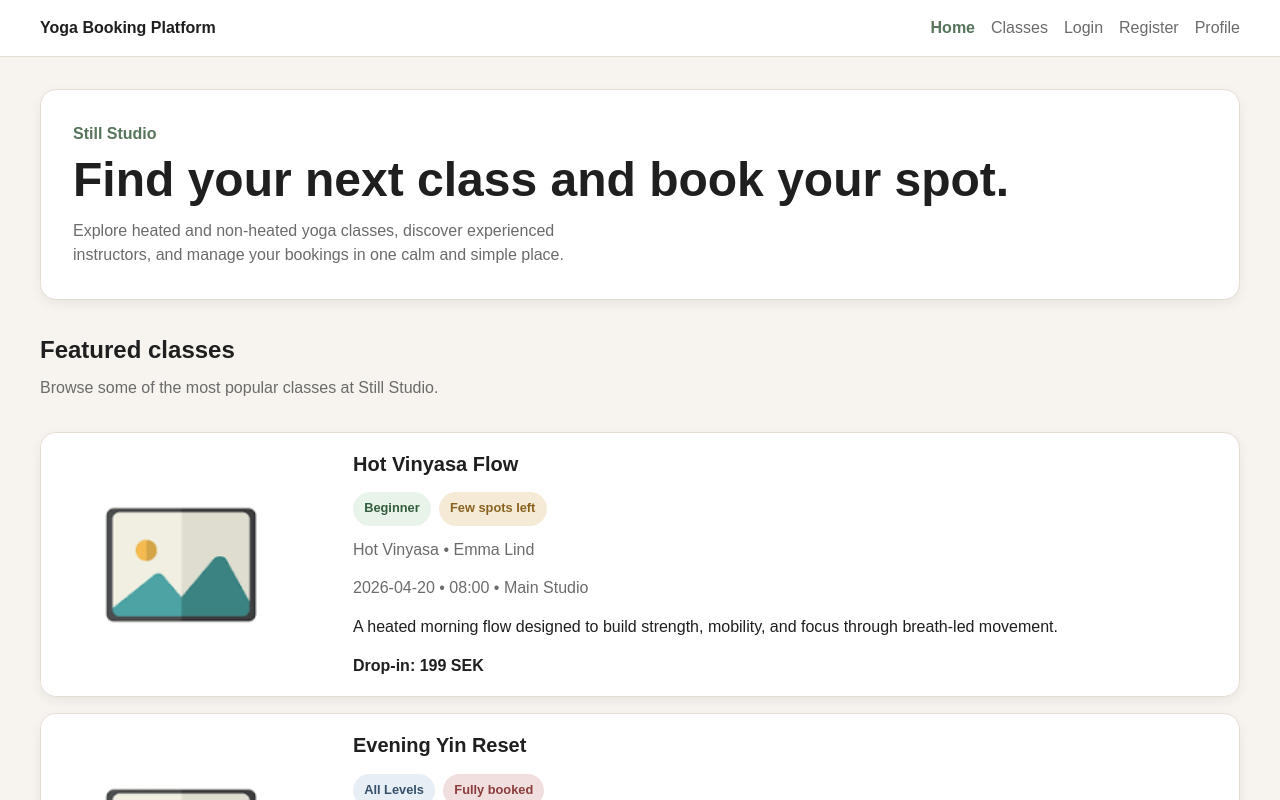
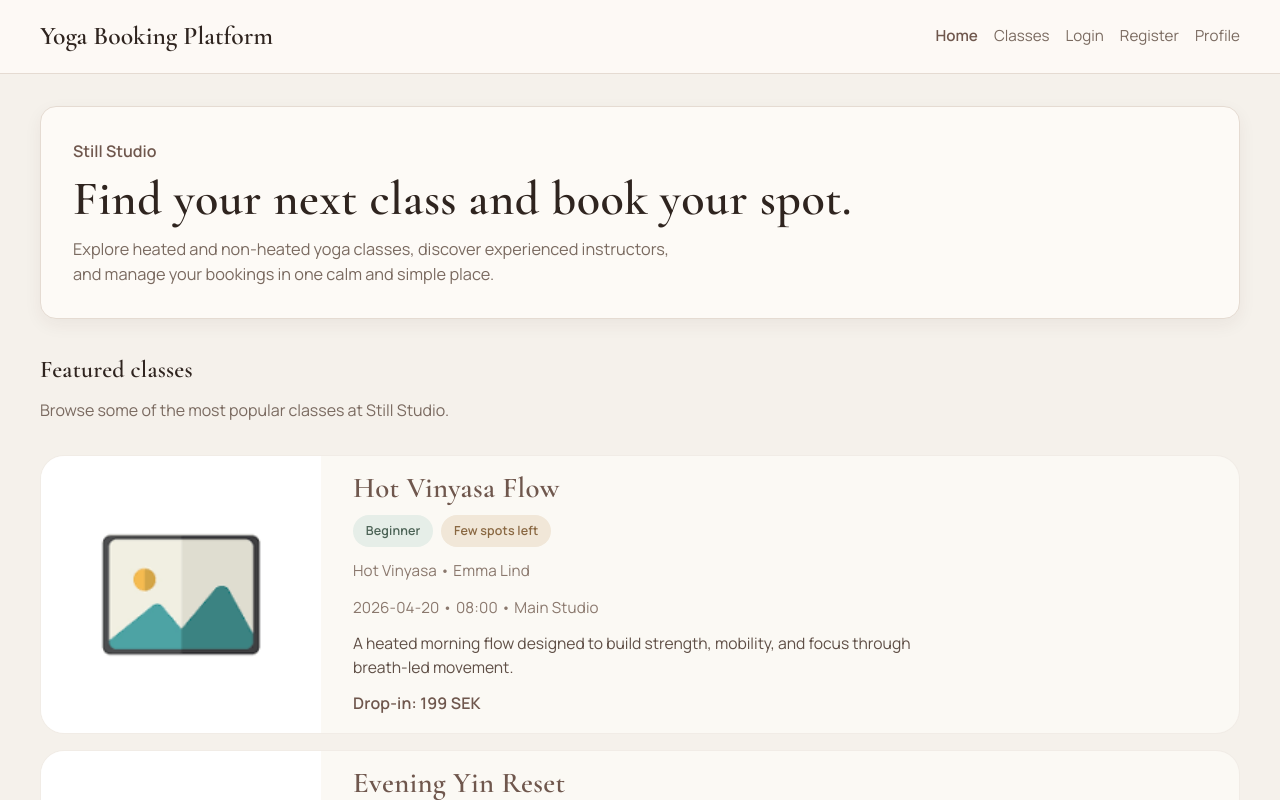
Before and after one commit to JennAnd/yoga-booking-platform, a React (Vite) app: page / in a window 1280 px wide. Shown: the top 800 px of the page. Built offline with nearby package versions, Linux system fonts and the light colour scheme.

Commit message:
style: refine typography and visual direction across the app

```diff
--- a/src/components/ui/ui.css
+++ b/src/components/ui/ui.css
@@ -136,41 +136,42 @@
   align-items: center;
   justify-content: center;
   min-height: 32px;
-  padding: 0.35rem 0.7rem;
+  padding: 0.35rem 0.8rem;
   border-radius: 999px;
-  font-size: 0.8rem;
+  font-size: 0.78rem;
   font-weight: 600;
+  letter-spacing: 0.01em;
   line-height: 1;
 }
 
 .ui-badge--beginner {
-  background-color: #e8f3ea;
-  color: #335c3d;
+  background-color: #e6eee8;
+  color: #4d6457;
 }
 
 .ui-badge--intermediate {
-  background-color: #f3ecd9;
-  color: #7a5a1f;
+  background-color: #efe5d8;
+  color: #7d5e3b;
 }
 
 .ui-badge--advanced {
-  background-color: #efe3e3;
-  color: #8a4040;
+  background-color: #efe3e1;
+  color: #8a5750;
 }
 
 .ui-badge--all-levels {
-  background-color: #e8eef5;
-  color: #36506b;
+  background-color: #ebe6e0;
+  color: #6d5e55;
 }
 
 .ui-badge--fully-booked {
-  background-color: #f1dede;
-  color: #8b3c3c;
+  background-color: #f1e1de;
+  color: #8b5752;
 }
 
 .ui-badge--few-spots {
-  background-color: #f5ead6;
-  color: #8a621f;
+  background-color: #f1e7d8;
+  color: #8a6842;
 }
 
 /* ---------------------------------- */
--- a/src/index.css
+++ b/src/index.css
@@ -1,20 +1,23 @@
+@import url("https://fonts.googleapis.com/css2?family=Cormorant+Garamond:wght@500;600;700&family=Manrope:wght@300;400;500;600&display=swap");
+
 /* ---------------------------------- */
 /* Design tokens                            */
 /* ---------------------------------- */
 
 :root {
-  --color-background: #f7f4ef;
-  --color-surface: #ffffff;
-  --color-surface-muted: #f1ece4;
-  --color-text: #1f1f1f;
-  --color-text-muted: #6b6b6b;
-  --color-primary: #6f8f72;
-  --color-primary-dark: #58745b;
-  --color-border: #e4ddd2;
-  --color-danger: #b85c5c;
-  --color-warning: #c08a3e;
+  --color-background: #f5f1eb;
+  --color-surface: #fdfaf6;
+  --color-surface-muted: #f2ebe3;
+  --color-text: #2f241f;
+  --color-text-muted: #7a6a60;
+  --color-primary: #8a6f63;
+  --color-primary-dark: #6f574d;
+  --color-border: #e5dbd2;
+  --color-danger: #a85d5d;
+  --color-warning: #b78a4a;
 
-  --font-family-base: Arial, sans-serif;
+  --font-family-base: "Manrope", Arial, sans-serif;
+  --font-family-heading: "Cormorant Garamond", Georgia, serif;
 
   --space-1: 0.25rem;
   --space-2: 0.5rem;
@@ -30,8 +33,8 @@
   --radius-lg: 1rem;
   --radius-xl: 1.5rem;
 
-  --shadow-sm: 0 4px 12px rgba(0, 0, 0, 0.06);
-  --shadow-md: 0 10px 30px rgba(0, 0, 0, 0.08);
+  --shadow-sm: 0 6px 18px rgba(60, 40, 30, 0.06);
+  --shadow-md: 0 14px 36px rgba(60, 40, 30, 0.1);
 
   --max-width: 1200px;
 }
@@ -65,7 +68,18 @@ body {
   font-family: var(--font-family-base);
   background-color: var(--color-background);
   color: var(--color-text);
-  line-height: 1.5;
+  line-height: 1.6;
+}
+
+h1,
+h2,
+h3,
+h4,
+h5,
+h6 {
+  font-family: var(--font-family-heading);
+  font-weight: 600;
+  letter-spacing: 0.01em;
 }
 
 img {
@@ -114,8 +128,9 @@ a {
 /* ---------------------------------- */
 
 .site-header {
-  background-color: var(--color-surface);
+  background-color: rgba(253, 250, 246, 0.92);
   border-bottom: 1px solid var(--color-border);
+  backdrop-filter: blur(10px);
 }
 
 .site-footer {
@@ -142,7 +157,10 @@ a {
 }
 
 .navbar__brand {
-  font-weight: 700;
+  font-family: var(--font-family-heading);
+  font-size: 1.6rem;
+  font-weight: 600;
+  color: var(--color-text);
 }
 
 .navbar__links {
@@ -153,6 +171,7 @@ a {
 
 .navbar__link {
   color: var(--color-text-muted);
+  font-size: 0.95rem;
   transition: color 0.2s ease;
 }
 
@@ -172,7 +191,7 @@ a {
 
 .page-placeholder {
   padding: var(--space-6);
-  background-color: var(--color-surface);
+  background-color: rgba(253, 250, 246, 0.88);
   border: 1px solid var(--color-border);
   border-radius: var(--radius-lg);
   box-shadow: var(--shadow-sm);
@@ -192,15 +211,16 @@ a {
 .class-card {
   display: grid;
   gap: var(--space-4);
-  background-color: var(--color-surface);
-  border: 1px solid var(--color-border);
-  border-radius: var(--radius-lg);
+  background-color: rgba(253, 250, 246, 0.82);
+  border: 1px solid rgba(111, 87, 77, 0.08);
+  border-radius: var(--radius-xl);
   overflow: hidden;
-  box-shadow: var(--shadow-sm);
+  box-shadow: none;
   transition:
     transform 0.2s ease,
     box-shadow 0.2s ease,
-    border-color 0.2s ease;
+    border-color 0.2s ease,
+    background-color 0.2s ease;
 }
 
 .class-card__image {
@@ -223,7 +243,9 @@ a {
 
 .class-card__title {
   margin: 0;
-  font-size: 1.25rem;
+  font-size: 1.8rem;
+  line-height: 1.08;
+  color: var(--color-primary-dark);
 }
 
 .class-card__badges {
@@ -234,16 +256,26 @@ a {
 
 .class-card__meta {
   margin: 0;
-  color: var(--color-text-muted);
+  color: #8a786d;
+  font-size: 0.95rem;
+  letter-spacing: 0.01em;
+  font-weight: 400;
 }
 
 .class-card__description {
   margin: 0;
+  color: #5f4f46;
+  font-size: 0.98rem;
+  line-height: 1.5;
+  font-weight: 400;
+  max-width: 62ch;
 }
 
 .class-card__price {
   margin: 0;
   font-weight: 600;
+  color: var(--color-primary-dark);
+  letter-spacing: 0.01em;
 }
 
 .class-card-link {
@@ -253,8 +285,9 @@ a {
 .class-card-link:hover .class-card,
 .class-card-link:focus-visible .class-card {
   transform: translateY(-2px);
-  box-shadow: var(--shadow-md);
-  border-color: var(--color-primary-dark);
+  background-color: rgba(253, 250, 246, 0.96);
+  border-color: rgba(111, 87, 77, 0.16);
+  box-shadow: 0 12px 30px rgba(60, 40, 30, 0.06);
 }
 
 @media (min-width: 768px) {
@@ -301,6 +334,9 @@ a {
   margin: 0;
   max-width: 60ch;
   color: var(--color-text-muted);
+  font-size: 1.02rem;
+  line-height: 1.5;
+  font-weight: 400;
 }
 
 .home-featured {
@@ -339,10 +375,10 @@ a {
   display: grid;
   gap: var(--space-4);
   padding: var(--space-4);
-  background-color: var(--color-surface);
-  border: 1px solid var(--color-border);
-  border-radius: var(--radius-lg);
-  box-shadow: var(--shadow-sm);
+  background-color: rgba(253, 250, 246, 0.88);
+  border: 1px solid rgba(111, 87, 77, 0.08);
+  border-radius: var(--radius-xl);
+  box-shadow: none;
 }
 
 @media (min-width: 768px) {
```
